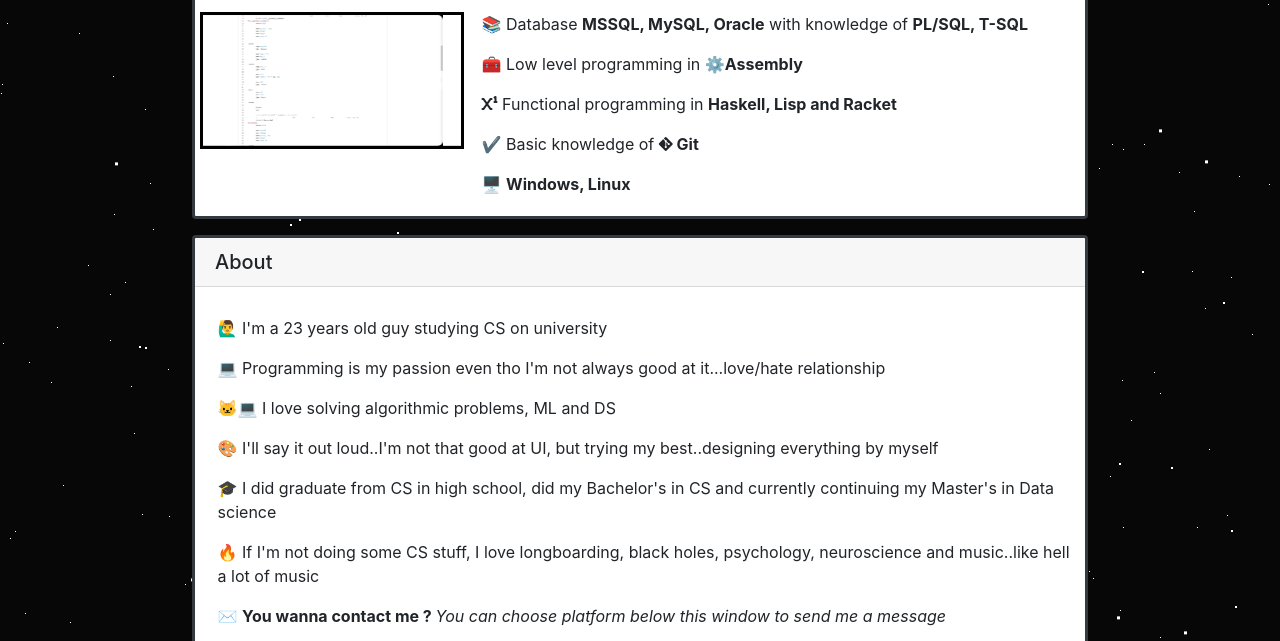
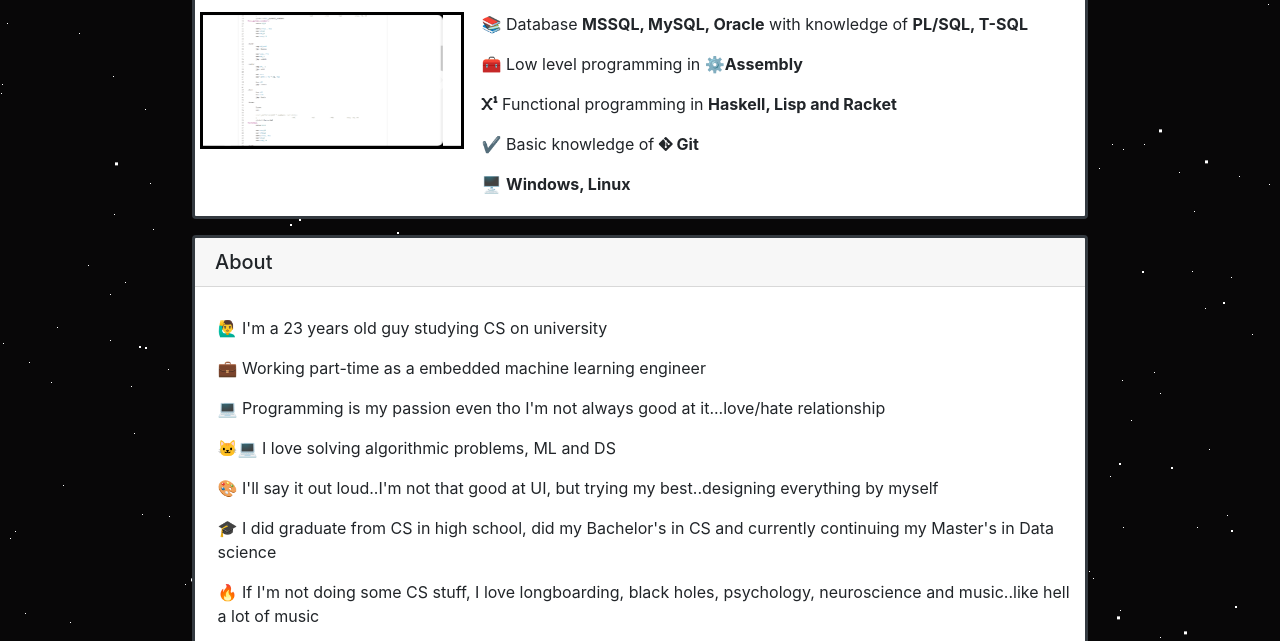
Before and after one commit to lowoncuties/lowoncuties.github.io, a plain HTML site: page index.html in a window 1280 px wide. Shown: the part 2240-2881 px from the top of the page. Drawn offline with nearby package versions, Linux system fonts and the light colour scheme.

Commit message:
Update index.html

```diff
--- a/index.html
+++ b/index.html
@@ -225,6 +225,7 @@
         <div class="row">
           <div class="column" style="margin-left: 2%; margin-top: 1%;">
             <p class="card-text">🙋‍♂️ I'm a 23 years old guy studying CS on university</p>
+            <p class="card-text">💼 Working part-time as a embedded machine learning engineer</p>
             <p class="card-text">💻 Programming is my passion even tho I'm not always good at it...love/hate relationship</p>
             <p class="card-text">🐱‍💻 I love solving algorithmic problems, ML and DS</p>
             <p class="card-text">🎨 I'll say it out loud..I'm not that good at UI, but trying my best..designing everything by myself</p>
```
